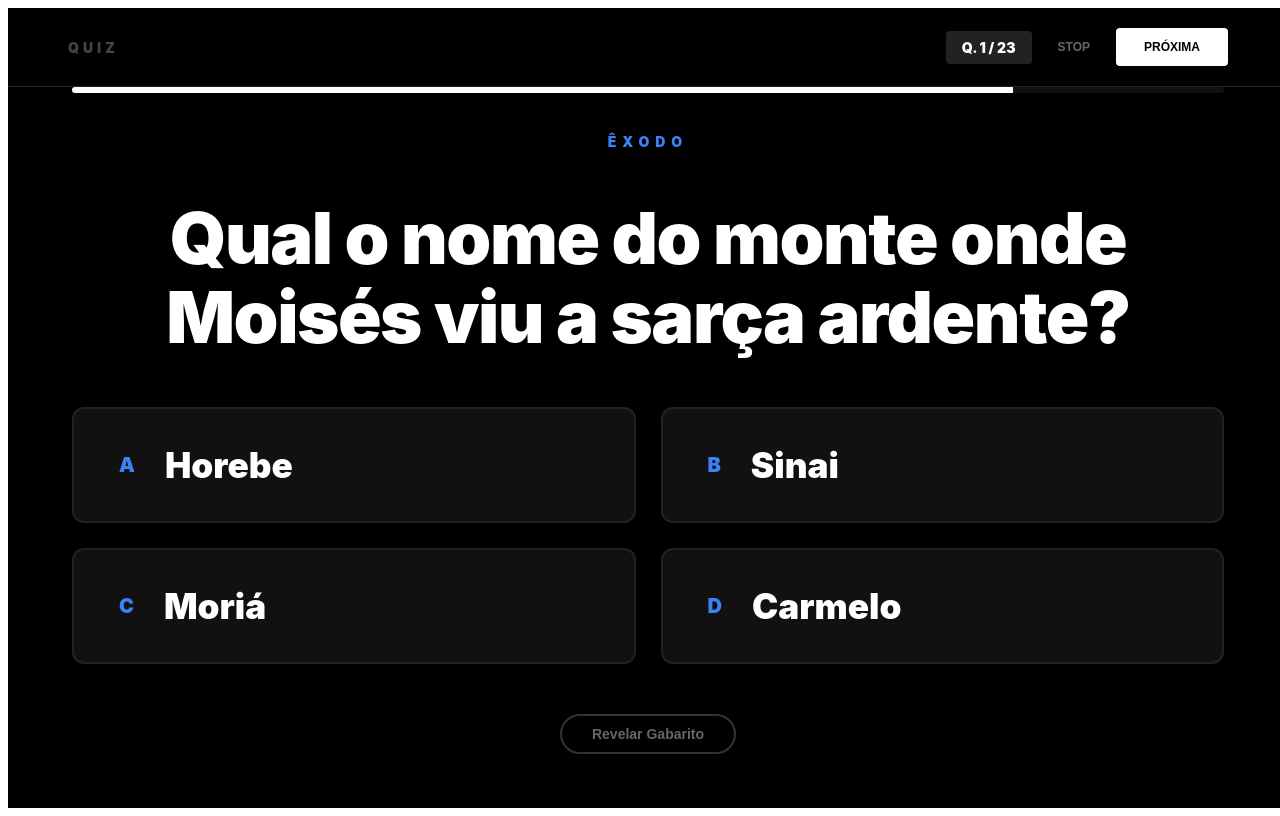
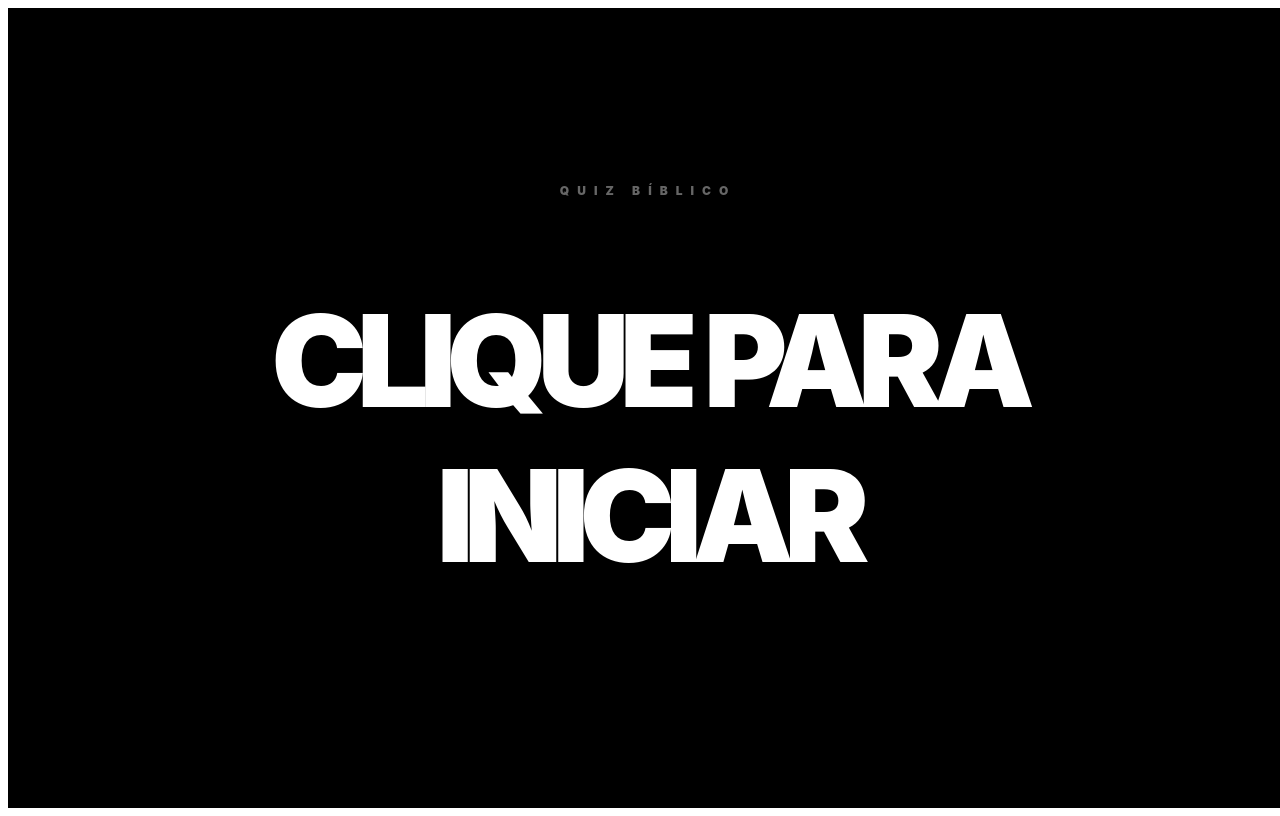
Before and after one commit to ryanjuni/Quiz, a React (Vite) app: page / in a window 1280 px wide. Built offline with nearby package versions, Linux system fonts and the light colour scheme.

Commit message:
Update App.jsx

```diff
--- a/src/App.jsx
+++ b/src/App.jsx
@@ -1,6 +1,8 @@
 import React, { useState, useEffect, useMemo } from 'react';
 
+
 const QUESTOES_MARISTA = [
+  // PÁGINA 1
   { cat: "PARENTESCO", q: "Quais os nomes das noras de Noemi?", opts: ["Orfa e Rute", "Raquel e Lia", "Ana e Penina", "Sará e Agar"], ok: "Orfa e Rute", ref: "Rute 1:4", exp: "Mulheres moabitas que se casaram com os filhos de Noemi." },
   { cat: "CRUCIFICAÇÃO", q: "Qual descrição estava escrita na cruz de Jesus?", opts: ["Este é o Rei dos Judeus", "Jesus de Nazaré", "O Messias Prometido", "Rei de Israel"], ok: "Este é o Rei dos Judeus", ref: "Lucas 23:38", exp: "Escrito em grego, latim e hebraico por ordem de Pilatos." },
   { cat: "ATOS", q: "Quem ungiu os olhos de Paulo para que voltasse a enxergar?", opts: ["Ananias", "Pedro", "Barnabé", "Silas"], ok: "Ananias", ref: "Atos 9:17-18", exp: "Ananias foi o instrumento de Deus para a cura e batismo de Saulo." },
@@ -27,6 +29,7 @@ const QUESTOES_MARISTA = [
 ];
 
 export default function SanctuaryQuizElite() {
+  const [iniciado, setIniciado] = useState(false);
   const filaSorteada = useMemo(() => [...QUESTOES_MARISTA].sort(() => Math.random() - 0.5), []);
   const [index, setIndex] = useState(0);
   const [revealed, setRevealed] = useState(false);
@@ -34,10 +37,14 @@ export default function SanctuaryQuizElite() {
   const [isPaused, setIsPaused] = useState(false);
   const [fim, setFim] = useState(false);
 
-  const q = filaSorteada[index];
+  const ativarFullscreen = () => {
+    const elem = document.documentElement;
+    if (elem.requestFullscreen) elem.requestFullscreen();
+    setIniciado(true);
+  };
 
   useEffect(() => {
-    if (isPaused || revealed || fim) return;
+    if (!iniciado || revealed || fim || isPaused) return;
     const itv = setInterval(() => {
       setTimer(t => {
         if (t <= 1) { setRevealed(true); return 0; }
@@ -45,44 +52,58 @@ export default function SanctuaryQuizElite() {
       });
     }, 1000);
     return () => clearInterval(itv);
-  }, [isPaused, revealed, index, fim]);
+  }, [iniciado, revealed, index, fim, isPaused]);
 
   const nav = () => {
     if (index < filaSorteada.length - 1) {
-      setIndex(index + 1); setRevealed(false); setTimer(25);
+      setIndex(index + 1); setRevealed(false); setTimer(25); setIsPaused(false);
     } else { setFim(true); }
   };
+
+  if (!iniciado) {
+    return (
+      <div style={ui.app} onClick={ativarFullscreen}>
+        <div style={ui.backgroundOverlay} />
+        <div style={ui.centerBox}>
+          <div style={ui.brand}>QUIZ BÍBLICO</div>
+          <h1 style={{...ui.hugeText, fontSize: '8rem', marginBottom: '40px'}}>CLIQUE PARA<br/>INICIAR</h1>
+        </div>
+      </div>
+    );
+  }
 
   if (fim) return (
     <div style={ui.app}>
       <div style={ui.centerBox}>
-        <h1 style={ui.hugeText}>Fim</h1>
-        <p style={ui.subText}>O ciclo de questões foi concluído com sucesso.</p>
-        <button onClick={() => window.location.reload()} style={ui.mainBtn}>RECOMEÇAR</button>
+        <h1 style={ui.hugeText}>FIM</h1>
+        <button onClick={() => window.location.reload()} style={ui.mainBtn}>REINICIAR</button>
       </div>
     </div>
   );
 
+  const q = filaSorteada[index];
+
   return (
     <div style={ui.app}>
+      <div style={ui.backgroundOverlay} />
       <header style={ui.header}>
-        <div style={ui.brand}>QUIZ <span></span></div>
+        <div style={ui.brand}>BIBLE</div>
         <div style={ui.navGroup}>
-          <div style={ui.counter}>Q. {index + 1} / {filaSorteada.length}</div>
-          <button onClick={() => setIsPaused(!isPaused)} style={ui.ghostBtn}>{isPaused ? 'PLAY' : 'STOP'}</button>
+          <div style={ui.counter}>{index + 1} / {filaSorteada.length}</div>
+          <button onClick={() => setIsPaused(!isPaused)} style={ui.stopBtn}>{isPaused ? 'RESUME' : 'STOP'}</button>
           <button onClick={nav} style={ui.mainBtn}>PRÓXIMA</button>
         </div>
       </header>
 
       <main style={ui.stage}>
         <div style={ui.wrapper}>
-          <div style={ui.timeline}>
-            <div style={{...ui.progress, width: `${(timer / 25) * 100}%`, background: revealed ? '#333' : '#fff'}} />
+          <div style={ui.timerContainer}>
+             <div style={{...ui.progressBar, width: `${(timer / 25) * 100}%`, background: isPaused ? '#facc15' : '#FFF'}} />
           </div>
 
           <div style={ui.contentBody}>
-            <span style={ui.category}>{q.cat}</span>
-            <h1 style={{...ui.question, fontSize: q.q.length > 75 ? '3rem' : '4.5rem'}}>
+            {/* Pergunta: Diminui opacidade ao revelar para dar foco na resposta */}
+            <h1 style={{...ui.question, fontSize: q.q.length > 60 ? '3rem' : '4.5rem', opacity: revealed ? 0.3 : 1}}>
               {q.q}
             </h1>
 
@@ -90,12 +111,12 @@ export default function SanctuaryQuizElite() {
               {q.opts.map((o, i) => (
                 <div key={i} style={{
                   ...ui.optionCard,
-                  background: revealed ? (o === q.ok ? '#1e3a8a' : '#111') : '#111',
-                  color: revealed && o !== q.ok ? '#444' : '#fff',
-                  border: revealed && o === q.ok ? '4px solid #3b82f6' : '2px solid #222'
+                  background: revealed && o === q.ok ? '#FFFFFF' : 'transparent',
+                  color: revealed ? (o === q.ok ? '#000' : '#333') : '#FFF',
+                  borderColor: revealed && o === q.ok ? '#FFF' : '#222',
+                  transform: revealed && o === q.ok ? 'scale(1.02)' : 'scale(1)',
                 }}>
-                  <span style={ui.letter}>{String.fromCharCode(65 + i)}</span>
-                  {o}
+                  <span style={ui.letter}>{String.fromCharCode(65 + i)}</span>{o}
                 </div>
               ))}
             </div>
@@ -107,7 +128,7 @@ export default function SanctuaryQuizElite() {
                   <p style={ui.explanationText}>{q.exp}</p>
                 </div>
               ) : (
-                <button onClick={() => setRevealed(true)} style={ui.revealLink}>Revelar Gabarito</button>
+                <button onClick={() => setRevealed(true)} style={ui.revealBtn}>REVELAR RESPOSTA</button>
               )}
             </div>
           </div>
@@ -118,29 +139,29 @@ export default function SanctuaryQuizElite() {
 }
 
 const ui = {
-  app: { height: '100vh', width: '100vw', background: '#000000', color: '#ffffff', fontFamily: "'Inter', sans-serif", display: 'flex', flexDirection: 'column', overflow: 'hidden' },
-  header: { padding: '20px 60px', display: 'flex', justifyContent: 'space-between', alignItems: 'center', borderBottom: '1px solid #222' },
-  brand: { fontSize: '14px', fontWeight: '900', letterSpacing: '4px', color: '#444' },
-  navGroup: { display: 'flex', alignItems: 'center', gap: '20px' },
-  counter: { fontSize: '14px', fontWeight: '900', color: '#fff', background: '#222', padding: '8px 16px', borderRadius: '4px' },
-  ghostBtn: { background: 'none', border: 'none', color: '#666', fontSize: '12px', fontWeight: 'bold', cursor: 'pointer' },
-  mainBtn: { background: '#fff', color: '#000', border: 'none', padding: '12px 28px', borderRadius: '4px', fontSize: '12px', fontWeight: '900', cursor: 'pointer' },
-  stage: { flex: 1, display: 'flex', justifyContent: 'center', alignItems: 'center', padding: '0 5%' },
+  app: { height: '100vh', width: '100vw', background: '#000', color: '#FFF', fontFamily: "'Inter', sans-serif", display: 'flex', flexDirection: 'column', position: 'relative', overflow: 'hidden' },
+  backgroundOverlay: { position: 'absolute', top: 0, left: 0, width: '100%', height: '100%', background: 'radial-gradient(circle at center, #111 0%, #000 100%)', zIndex: -1 },
+  header: { padding: '40px 80px', display: 'flex', justifyContent: 'space-between', alignItems: 'center' },
+  brand: { fontSize: '12px', fontWeight: '900', letterSpacing: '8px', opacity: 0.4 },
+  navGroup: { display: 'flex', alignItems: 'center', gap: '30px' },
+  counter: { fontSize: '20px', fontWeight: '900', opacity: 0.7 },
+  stopBtn: { background: 'none', border: '1px solid #333', color: '#666', padding: '10px 20px', borderRadius: '100px', fontSize: '12px', fontWeight: '900', cursor: 'pointer' },
+  mainBtn: { background: '#FFF', color: '#000', border: 'none', padding: '12px 35px', fontWeight: '900', fontSize: '14px', borderRadius: '100px', cursor: 'pointer' },
+  stage: { flex: 1, display: 'flex', justifyContent: 'center', alignItems: 'center', paddingBottom: '5vh' },
   wrapper: { width: '100%', maxWidth: '1200px' },
-  timeline: { width: '100%', height: '6px', background: '#111', marginBottom: '40px', borderRadius: '10px', overflow: 'hidden' },
-  progress: { height: '100%', transition: 'width 1s linear' },
+  timerContainer: { width: '100%', height: '3px', background: '#111', marginBottom: '60px' },
+  progressBar: { height: '100%', transition: 'width 1s linear' },
   contentBody: { textAlign: 'center' },
-  category: { fontSize: '14px', fontWeight: '900', color: '#3b82f6', letterSpacing: '6px', textTransform: 'uppercase', marginBottom: '20px', display: 'block' },
-  question: { fontWeight: '900', color: '#ffffff', lineHeight: '1.1', marginBottom: '50px', letterSpacing: '-0.02em' },
-  optionsGrid: { display: 'grid', gridTemplateColumns: '1fr 1fr', gap: '25px' },
-  optionCard: { padding: '35px 45px', borderRadius: '12px', fontSize: '2.2rem', fontWeight: '900', textAlign: 'left', display: 'flex', alignItems: 'center', transition: 'all 0.3s ease' },
-  letter: { color: '#3b82f6', fontWeight: '900', fontSize: '20px', marginRight: '30px' },
-  revealZone: { marginTop: '50px', height: '180px' },
-  revealLink: { background: 'none', border: '2px solid #333', color: '#666', padding: '10px 30px', borderRadius: '30px', fontSize: '14px', fontWeight: '900', cursor: 'pointer' },
-  ansBox: { animation: 'fadeIn 0.5s ease' },
-  referenceText: { fontSize: '6rem', fontWeight: '900', color: '#fff', margin: 0 },
-  explanationText: { fontSize: '1.5rem', color: '#888', marginTop: '10px', maxWidth: '800px', margin: '10px auto' },
-  centerBox: { textAlign: 'center' },
-  hugeText: { fontSize: '12rem', fontWeight: '900', margin: 0 },
-  subText: { color: '#444', letterSpacing: '4px', textTransform: 'uppercase', fontSize: '14px' }
+  question: { fontWeight: '900', lineHeight: '1.1', marginBottom: '60px', letterSpacing: '-0.02em', transition: '0.5s' },
+  optionsGrid: { display: 'grid', gridTemplateColumns: '1fr 1fr', gap: '20px' },
+  optionCard: { padding: '30px 40px', fontSize: '2.2rem', fontWeight: '900', border: '2px solid', borderRadius: '12px', textAlign: 'left', display: 'flex', alignItems: 'center', transition: '0.4s' },
+  letter: { opacity: 0.3, marginRight: '20px', fontSize: '18px' },
+  revealZone: { marginTop: '50px', height: '150px', display: 'flex', justifyContent: 'center', alignItems: 'center' },
+  revealBtn: { background: 'none', border: '1px solid #333', color: '#444', padding: '15px 40px', borderRadius: '100px', fontSize: '12px', fontWeight: '900', cursor: 'pointer', letterSpacing: '3px' },
+  ansBox: { animation: 'fadeIn 0.6s ease' },
+  // TAMANHO AJUSTADO DO VERSÍCULO
+  referenceText: { fontSize: '3.5rem', fontWeight: '900', color: '#FFF', margin: '0 0 10px 0', letterSpacing: '-1px' },
+  explanationText: { fontSize: '1.4rem', color: '#888', maxWidth: '800px', margin: '0 auto', lineHeight: '1.4', fontWeight: '500' },
+  centerBox: { textAlign: 'center', margin: 'auto' },
+  hugeText: { fontSize: '12rem', fontWeight: '900', letterSpacing: '-10px' }
 };
```
